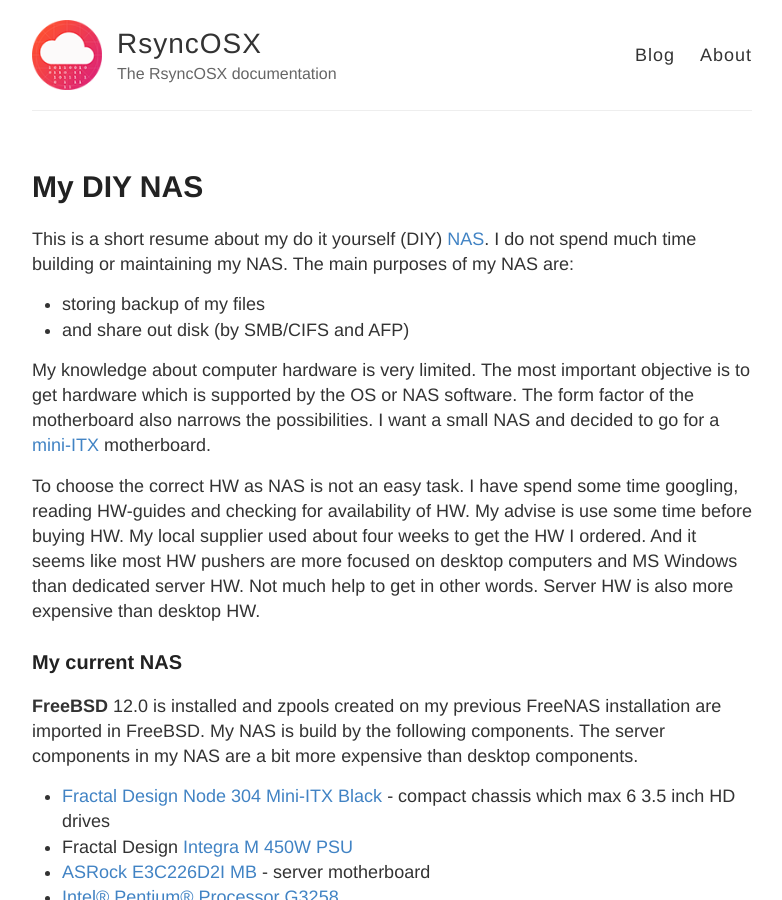
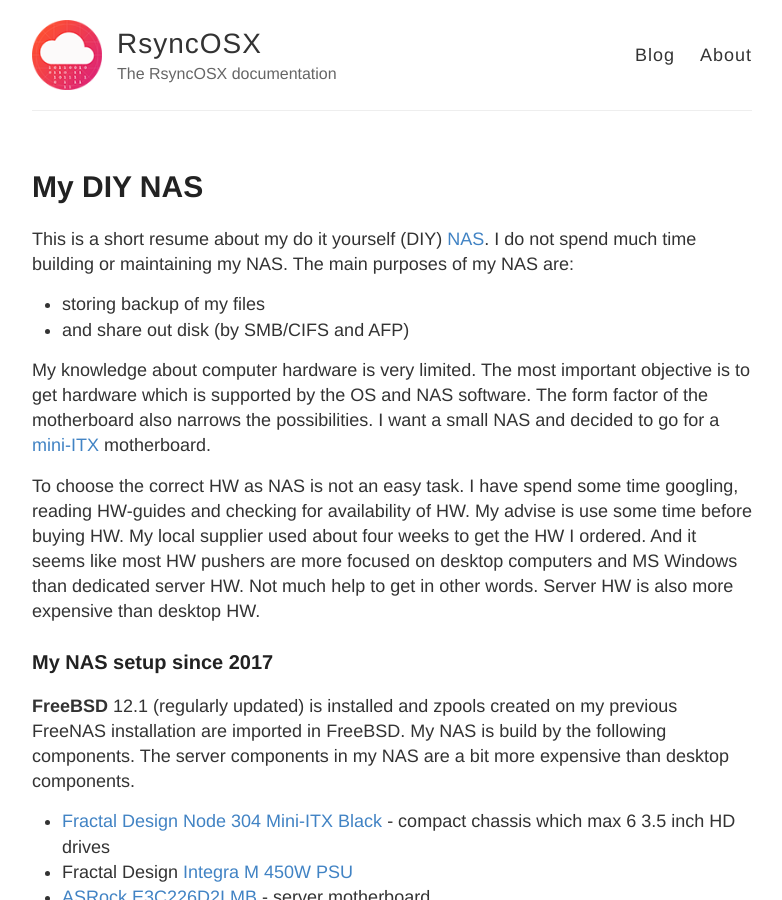
Before and after one commit to d2s/Documentation, a Jekyll site: the page built from _posts/2018-04-10-DIYNAS.md, in a window 1280 px wide and 900 px high. Shown: the whole window, without its empty margins (248-1030 px from the left). Built offline with Jekyll 4.4.1, drawn with Linux system fonts in a browser that asks for light colours.

Commit message:
Update 2018-04-10-DIYNAS.md

```diff
--- a/_posts/2018-04-10-DIYNAS.md
+++ b/_posts/2018-04-10-DIYNAS.md
@@ -8,13 +8,13 @@ This is a short resume about my do it yourself (DIY) [NAS](https://en.wikipedia.
 - storing backup of my files
 - and share out disk (by SMB/CIFS and AFP)
 
-My knowledge about computer hardware is very limited. The most important objective is to get hardware which is supported by the OS or NAS software. The form factor of the motherboard also narrows the possibilities. I want a small NAS and decided to go for a [mini-ITX](https://en.wikipedia.org/wiki/Mini-ITX) motherboard.
+My knowledge about computer hardware is very limited. The most important objective is to get hardware which is supported by the OS and NAS software. The form factor of the motherboard also narrows the possibilities. I want a small NAS and decided to go for a [mini-ITX](https://en.wikipedia.org/wiki/Mini-ITX) motherboard.
 
 To choose the correct HW as NAS is not an easy task. I have spend some time googling, reading HW-guides and checking for availability of HW. My advise is use some time before buying HW. My local supplier used about four weeks to get the HW I ordered. And it seems like most HW pushers are more focused on desktop computers and MS Windows than dedicated server HW. Not much help to get in other words. Server HW is also more expensive than desktop HW.
 
-### My current NAS
+### My NAS setup since 2017
 
-**FreeBSD** 12.0 is installed and zpools created on my previous FreeNAS installation are imported in FreeBSD. My NAS is build by the following components. The server components in my NAS are a bit more expensive than desktop components.
+**FreeBSD** 12.1 (regularly updated) is installed and zpools created on my previous FreeNAS installation are imported in FreeBSD. My NAS is build by the following components. The server components in my NAS are a bit more expensive than desktop components.
 
 - [Fractal Design Node 304 Mini-ITX Black](http://www.fractal-design.com/home/product/cases/node-series/node-304-black) - compact chassis which max 6 3.5 inch HD drives
 - Fractal Design [Integra M 450W PSU](http://www.fractal-design.com/home/product/power-supplies/integra-m/integra-m-450w)
```
